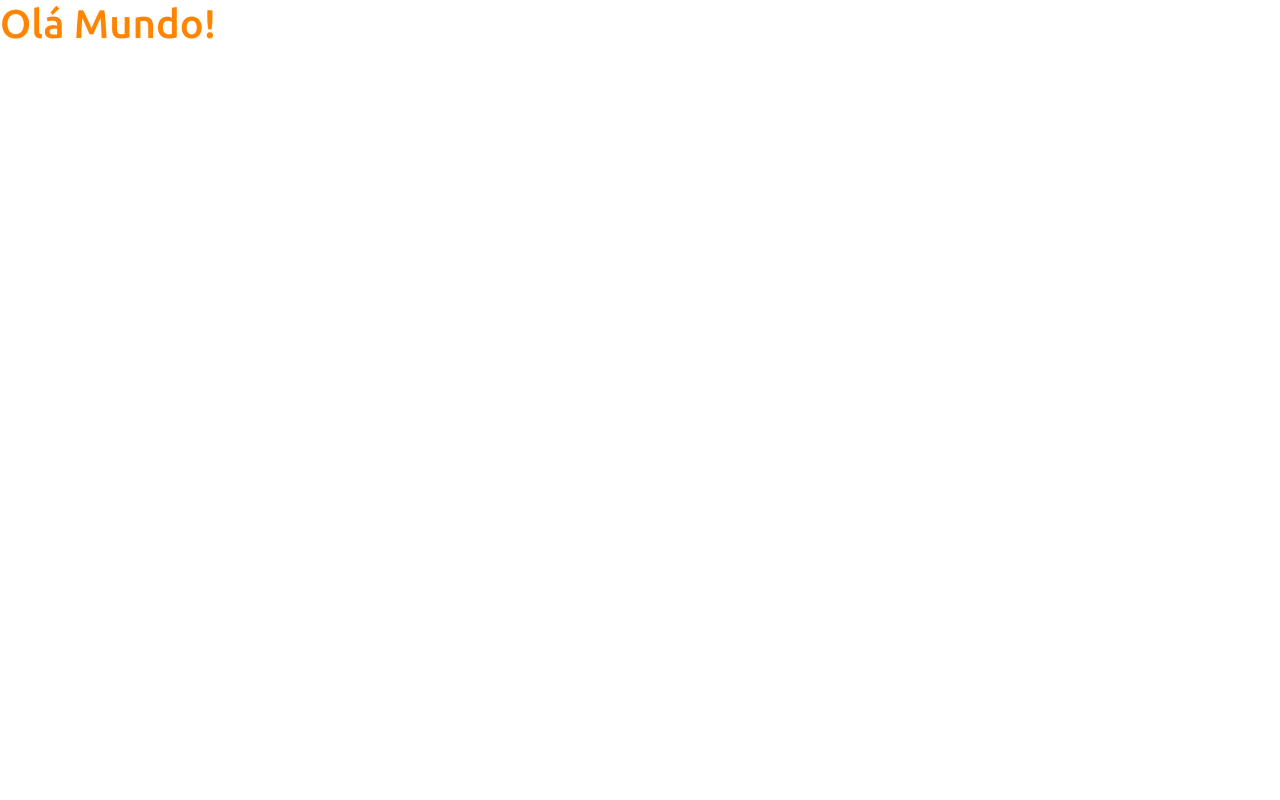
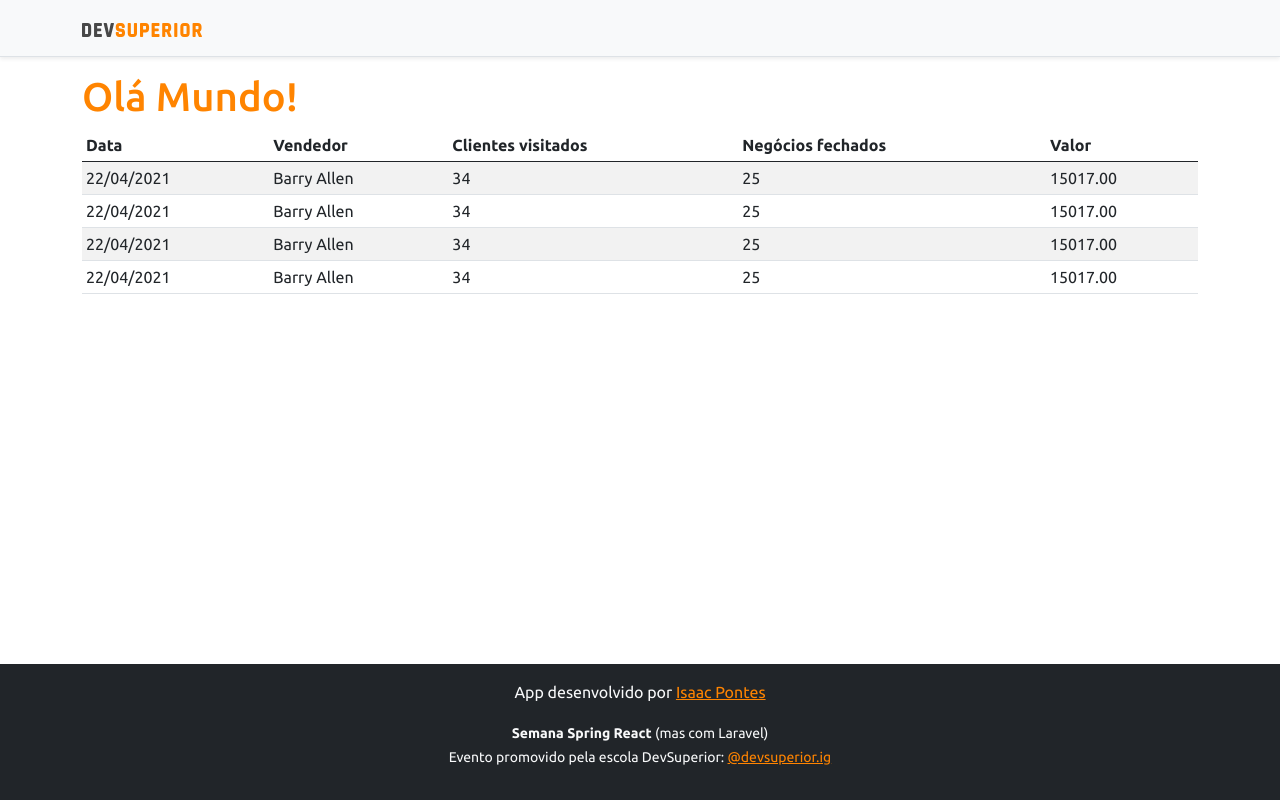
Before and after one commit to isaacpontes/ds-sales, a React (Create React App) app in the folder frontend/: page / in a window 1280 px wide. Built offline with nearby package versions, Linux system fonts and the light colour scheme.

Commit message:
Added basic components.

```diff
--- a/frontend/src/App.tsx
+++ b/frontend/src/App.tsx
@@ -1,7 +1,17 @@
+import DataTable from "components/DataTable";
+import Footer from "components/Footer";
+import Navbar from "components/Navbar";
+
 export default function App() {
   return (
-    <div className="App">
-      <h1 className="text-primary">Olá Mundo!</h1>
-    </div>
+    <>
+      <Navbar />
+      <div className="container">
+        <h1 className="text-primary">Olá Mundo!</h1>
+
+        <DataTable />
+      </div>
+      <Footer />
+    </>
   );
 }
--- a/frontend/src/assets/sass/main.scss
+++ b/frontend/src/assets/sass/main.scss
@@ -14,6 +14,7 @@
 @import "../../../node_modules/bootstrap/scss/type";
 @import "../../../node_modules/bootstrap/scss/containers";
 @import "../../../node_modules/bootstrap/scss/grid";
+@import "../../../node_modules/bootstrap/scss/tables";
 @import "../../../node_modules/bootstrap/scss/bootstrap-utilities.scss";
 
 // 5. Add additional custom code here
--- /dev/null
+++ b/frontend/src/components/DataTable.tsx
@@ -0,0 +1,47 @@
+export default function DataTable() {
+    return (
+        <div className="table-responsive">
+            <table className="table table-striped table-sm">
+                <thead>
+                    <tr>
+                        <th>Data</th>
+                        <th>Vendedor</th>
+                        <th>Clientes visitados</th>
+                        <th>Negócios fechados</th>
+                        <th>Valor</th>
+                    </tr>
+                </thead>
+                <tbody>
+                    <tr>
+                        <td>22/04/2021</td>
+                        <td>Barry Allen</td>
+                        <td>34</td>
+                        <td>25</td>
+                        <td>15017.00</td>
+                    </tr>
+                    <tr>
+                        <td>22/04/2021</td>
+                        <td>Barry Allen</td>
+                        <td>34</td>
+                        <td>25</td>
+                        <td>15017.00</td>
+                    </tr>
+                    <tr>
+                        <td>22/04/2021</td>
+                        <td>Barry Allen</td>
+                        <td>34</td>
+                        <td>25</td>
+                        <td>15017.00</td>
+                    </tr>
+                    <tr>
+                        <td>22/04/2021</td>
+                        <td>Barry Allen</td>
+                        <td>34</td>
+                        <td>25</td>
+                        <td>15017.00</td>
+                    </tr>
+                </tbody>
+            </table>
+        </div>
+    );
+}
--- /dev/null
+++ b/frontend/src/components/Footer.tsx
@@ -0,0 +1,11 @@
+export default function Footer() {
+    return (
+        <footer className="footer mt-auto py-3 bg-dark">
+            <div className="container">
+                <p className="text-light">App desenvolvido por <a href="https://github.com/isaacpontes" target="_blank" rel="noreferrer">Isaac Pontes</a></p>
+                <p className="text-light"><small><strong>Semana Spring React</strong> (mas com Laravel)<br />
+      Evento promovido pela escola DevSuperior: <a href="https://instagram.com/devsuperior.ig" target="_blank" rel="noreferrer">@devsuperior.ig</a></small></p>
+            </div>
+        </footer>
+    );
+}
--- /dev/null
+++ b/frontend/src/components/Navbar.tsx
@@ -0,0 +1,13 @@
+import ImgDsDark from '../assets/img/ds-dark.svg';
+
+export default function Navbar() {
+    return (
+        <div className="d-flex flex-column flex-md-row align-items-center p-3 px-md-4 mb-3 bg-light border-bottom shadow-sm">
+            <div className="container">
+                <nav className="my-2 my-md-0 mr-md-3">
+                    <img src={ImgDsDark} alt="DevSuperior" width="120" />
+                </nav>
+            </div>
+        </div>
+    );
+}
```
Also changed, not shown: frontend/src/assets/img/ds-dark.svg (added).
